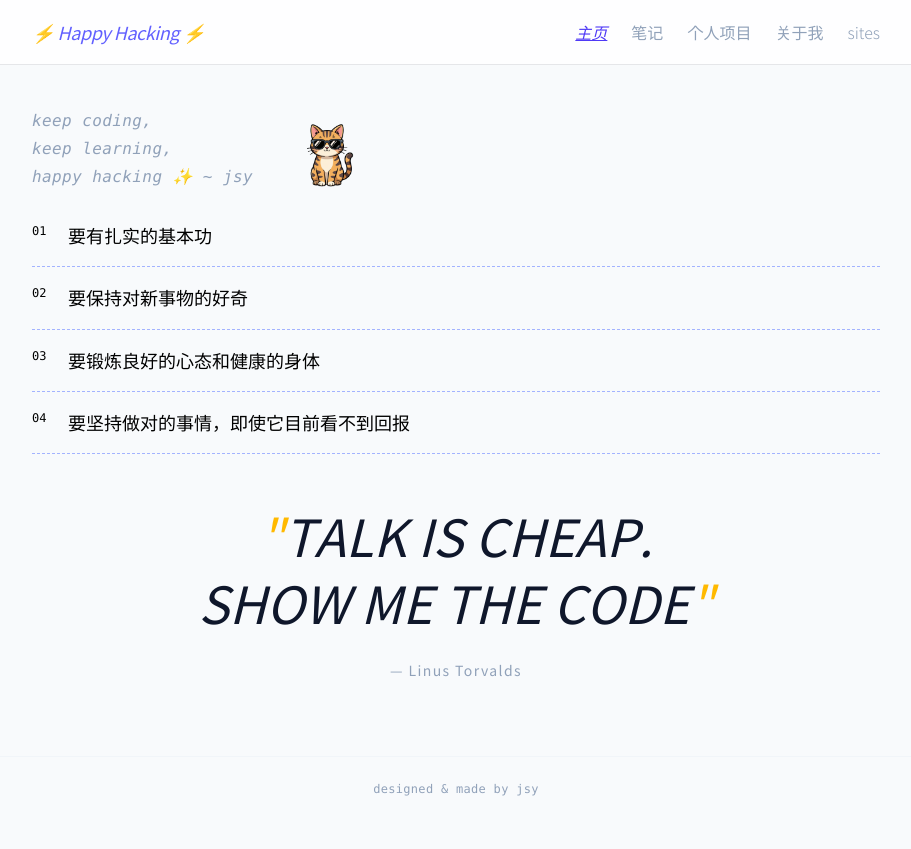
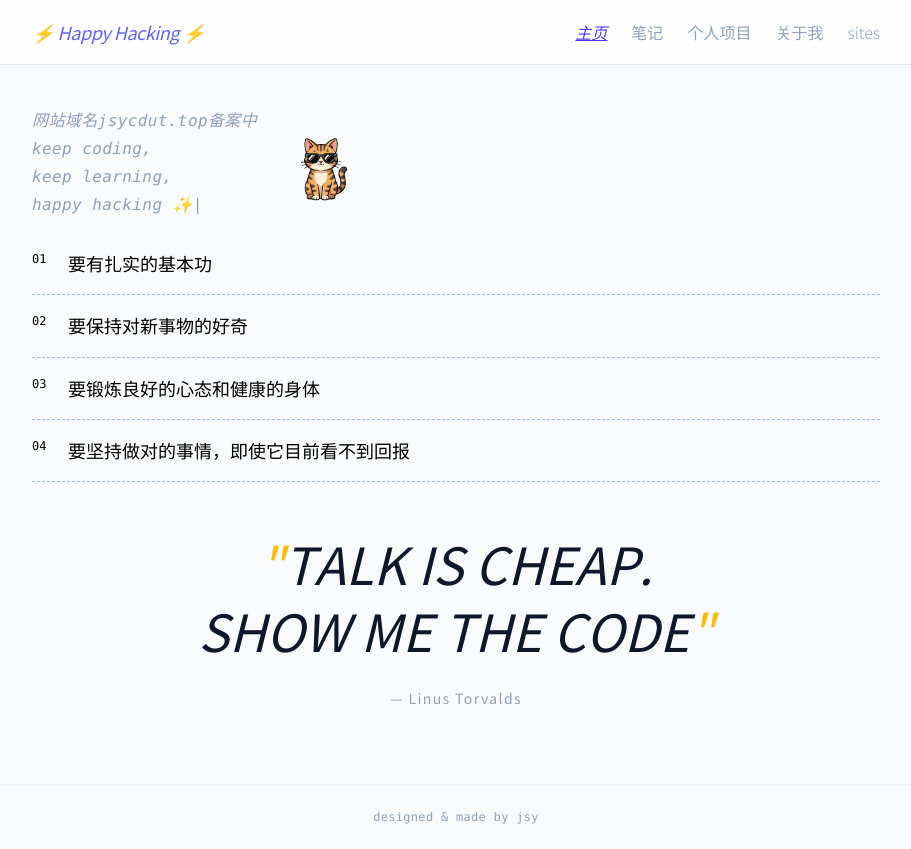
Before and after one commit to jsycdut/vibe-developer-website, a React (Vite) app in the folder frontend/: page / in a window 1280 px wide. Shown: the whole page, without its empty margins (184-1095 px from the left). Before the commit the page ends 821 px from the top, so only its background shows below. Built offline with nearby package versions, Linux system fonts and the light colour scheme.

Commit message:
feat: update homepage typewriter

```diff
--- a/frontend/src/pages/HomePage.tsx
+++ b/frontend/src/pages/HomePage.tsx
@@ -1,7 +1,12 @@
 import { useEffect, useState } from "react";
 import catImg from "../assets/cat.png";
 
-const LINES = ["keep coding,", "keep learning,", "happy hacking ✨ ~  jsy"];
+const LINES = [
+	"网站域名jsycdut.top备案中",
+	"keep coding,",
+	"keep learning,",
+	"happy hacking ✨ ~  jsy",
+];
 const SPEED = 80;
 
 function Typewriter() {
```
